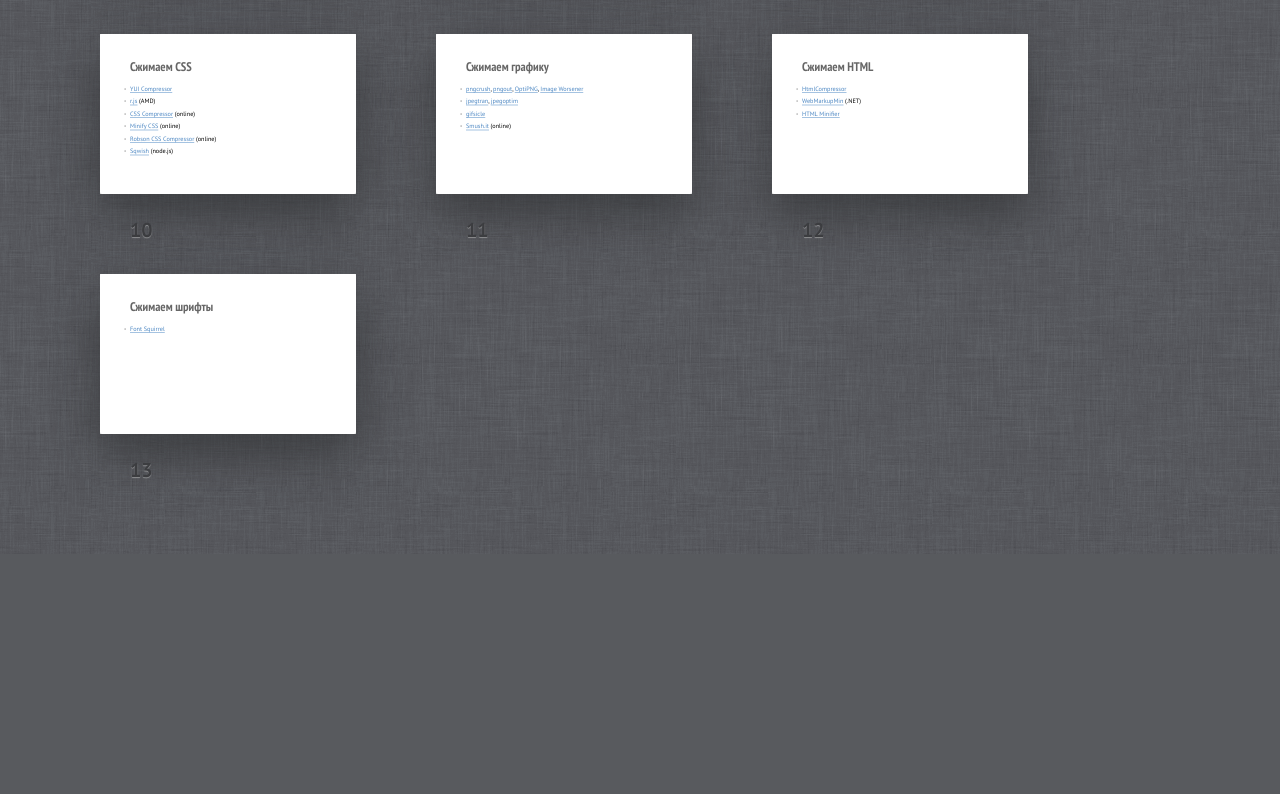
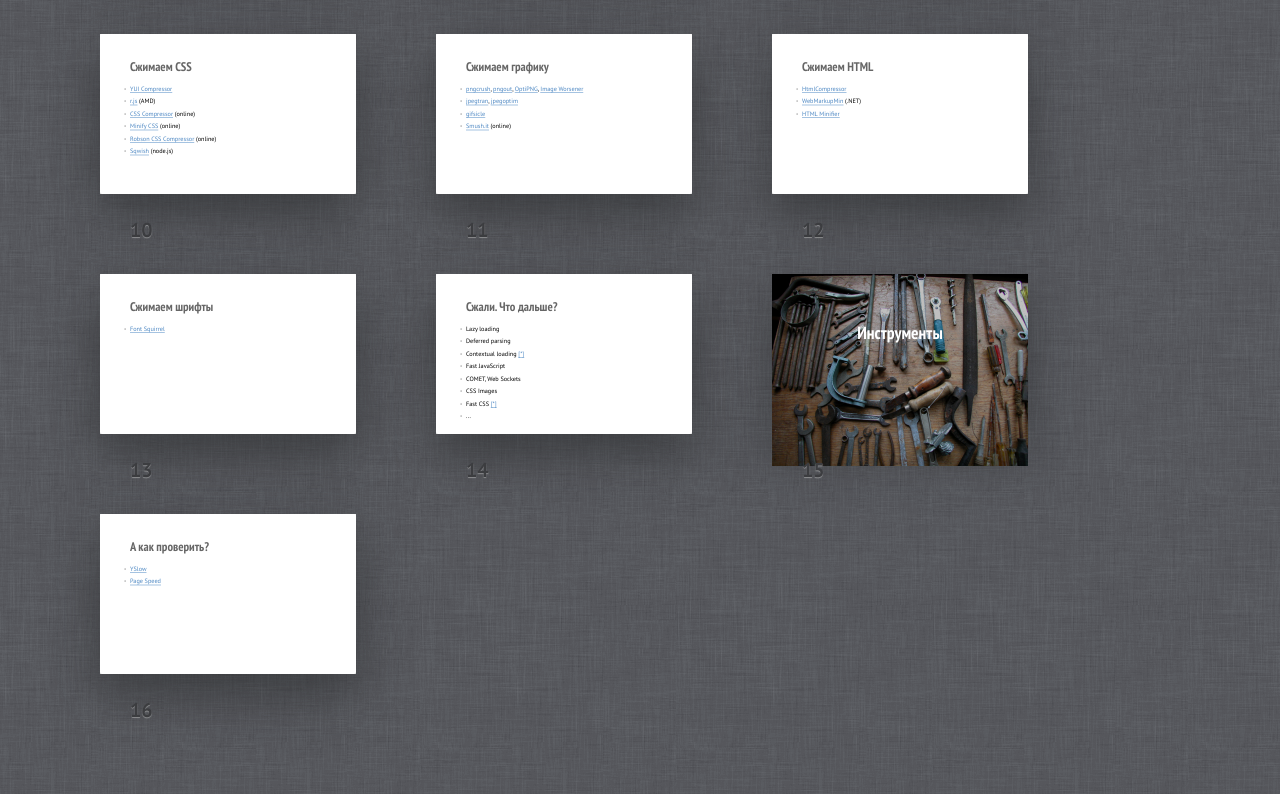
Before and after one commit to yleichanok/talks, a plain HTML site: page fast_websites/index.html in a window 1280 px wide. Shown: the part 916-1710 px from the top of the page. Before the commit the page ends 1470 px from the top, so only its background shows below. Drawn offline with Linux system fonts and the light colour scheme.

Commit message:
Added more performance techniques.

```diff
--- a/fast_websites/index.html
+++ b/fast_websites/index.html
@@ -32,6 +32,10 @@
 
 		#rules h2 {
 			 color: #000;
+		}
+		#tools h2 {
+			color: #FFF;
+			margin-top: 200px;
 		}
 	</style>
 </head>
@@ -150,6 +154,30 @@
 			<li><a href="http://www.fontsquirrel.com/tools/webfont-generator">Font Squirrel</a></li>
 		</ul>
 	</div></section>
+	<section class="slide"><div>
+		<h2>Сжали. Что дальше?</h2>
+		<ul>
+			<li>Lazy loading</li>
+			<li>Deferred parsing</li>
+			<li>Contextual loading <a href="http://www.youtube.com/watch?v=Sx5GJo_14S8">[*]</a></li>
+			<li>Fast JavaScript</li>
+			<li>COMET, Web Sockets</li>
+			<li>CSS Images</li>
+			<li>Fast CSS <a href="http://dl.dropboxusercontent.com/u/39519/talks/cssperf/index.html">[*]</a></li>
+			<li>...</li>
+		</ul>
+	</div></section>
+	<section class="slide cover" id="tools">
+		<h2>Инструменты</h2>
+		<img src="pictures/tools.jpg" alt="">
+	</section>
+	<section class="slide"><div>
+		<h2>А как проверить?</h2>
+		<ul>
+			<li><a href="http://developer.yahoo.com/yslow/">YSlow</a></li>
+			<li><a href="https://developers.google.com/speed/pagespeed/insights_extensions">Page Speed</a></li>
+		</ul>
+	</div></section>
 	<!--
 		To hide progress bar from entire presentation
 		just remove “progress” element.
```
Also changed, not shown: fast_websites/pictures/tools.jpg (added).
